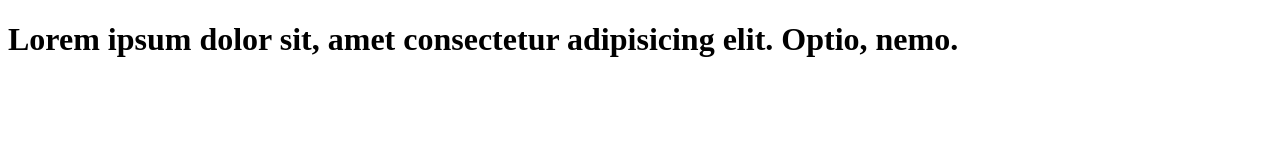
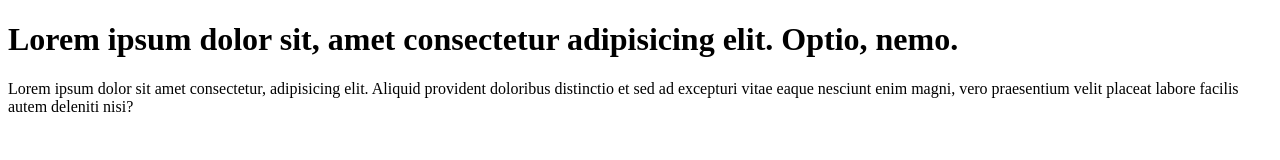
Before and after one commit to Dishan18/git-learn, a plain HTML site: page index.html in a window 1280 px wide. Drawn offline with Linux system fonts and the light colour scheme.

Commit message:
modify index file

```diff
--- a/index.html
+++ b/index.html
@@ -7,5 +7,6 @@
 </head>
 <body>
     <h1>Lorem ipsum dolor sit, amet consectetur adipisicing elit. Optio, nemo.</h1>
+    <p>Lorem ipsum dolor sit amet consectetur, adipisicing elit. Aliquid provident doloribus distinctio et sed ad excepturi vitae eaque nesciunt enim magni, vero praesentium velit placeat labore facilis autem deleniti nisi?</p>
 </body>
 </html>
```
